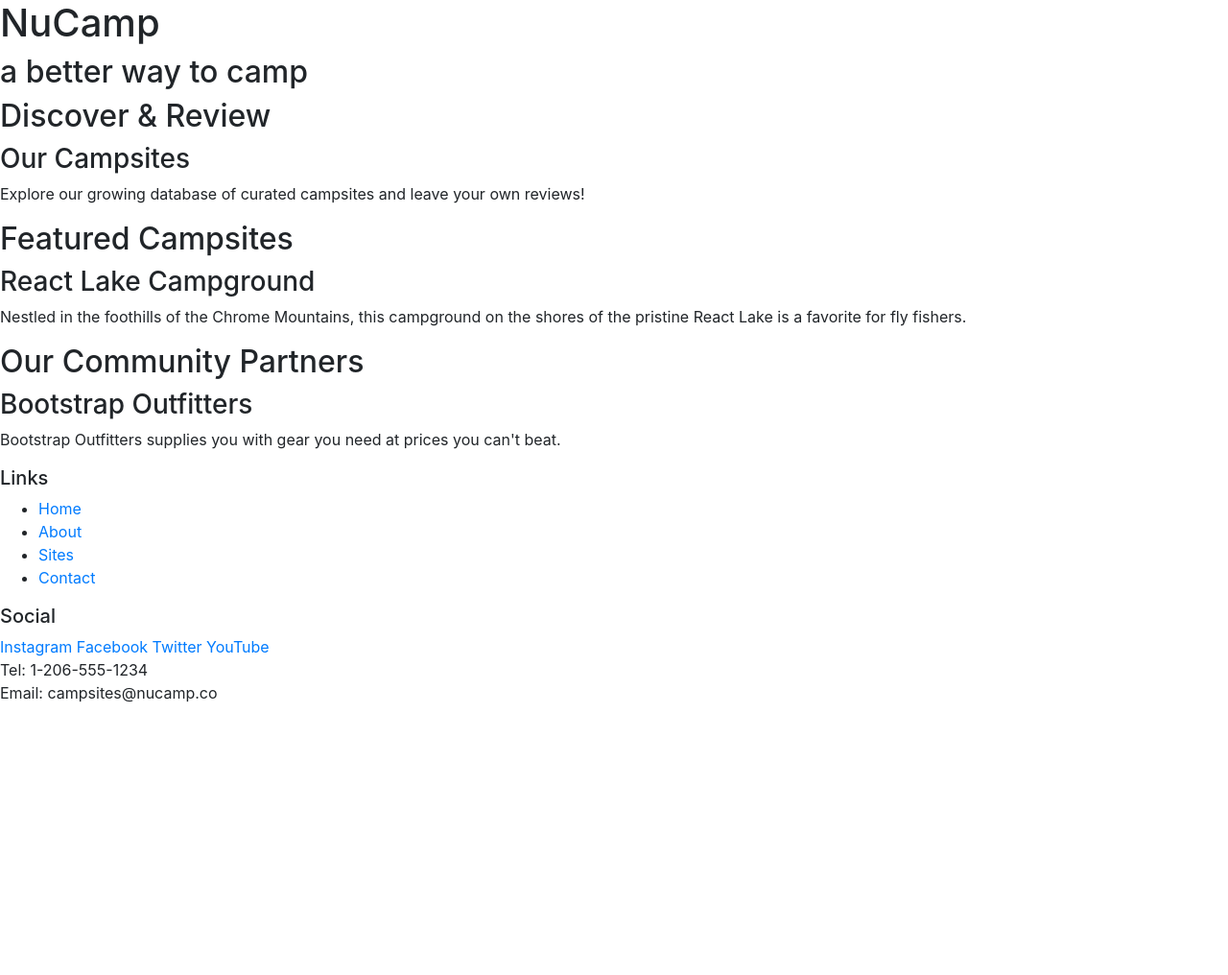
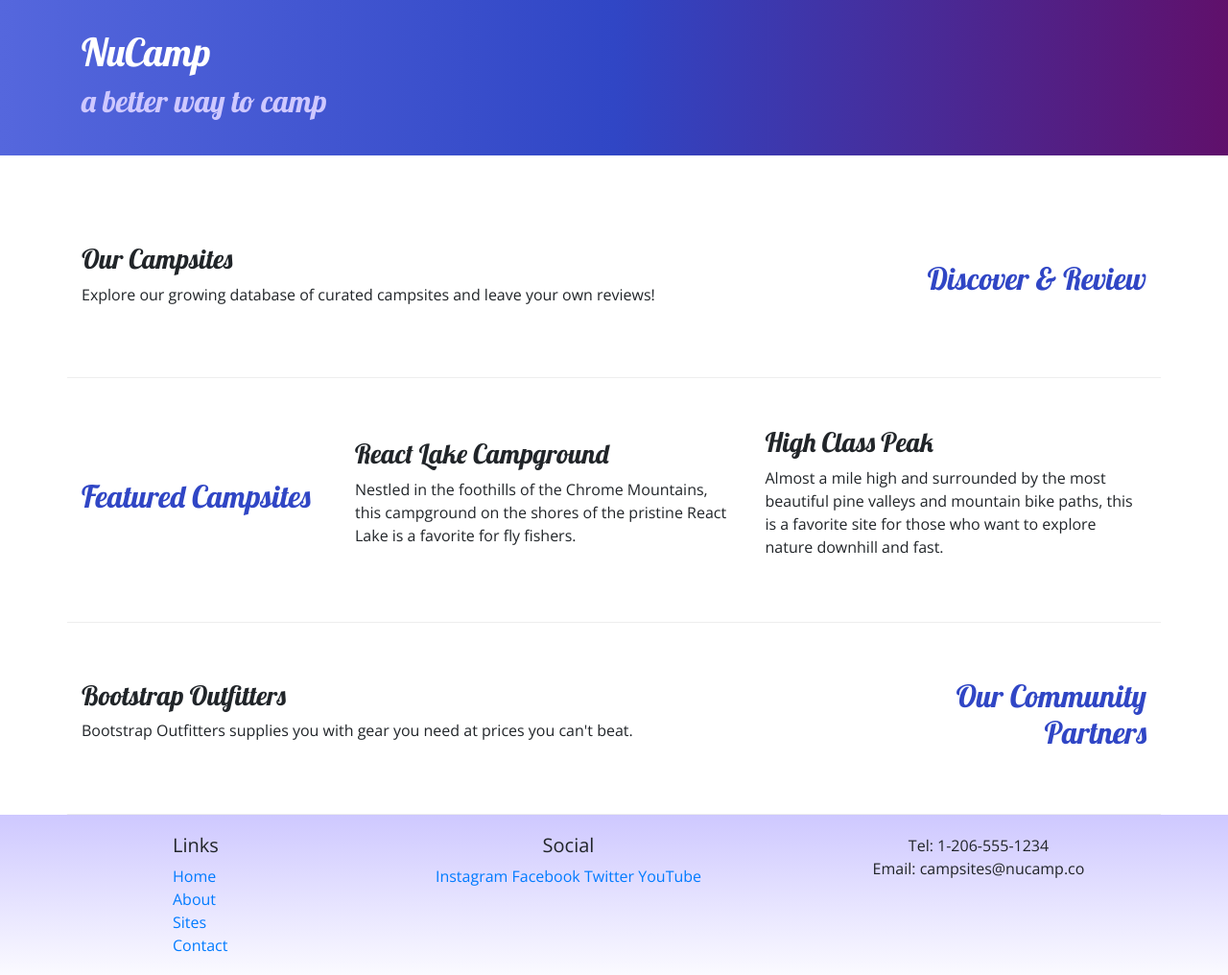
Before and after one commit to BrandyLopez619/nucampsite, a website: page index.html in a window 1280 px wide. Shown: the whole page at 96% size. Before the commit the page ends 800 px from the top, so only its background shows below. Drawn offline with nearby package versions, Linux system fonts and the light colour scheme.

Commit message:
final week 1

```diff
--- /dev/null
+++ b/css/styles.css
@@ -0,0 +1,33 @@
+body {
+    font-family: "Open Sans", sans-serif;
+}
+
+h1, h2, h3 {
+    font-family: "Lobster", cursive;
+}
+
+h2 {
+    color: #3046c5;
+}
+
+header h2 {
+    color: #cec8ff;
+}
+
+footer {
+    background-image: linear-gradient(#CEC8ff, white);
+    padding: 20px 0;
+}
+
+.jumbotron {
+    padding: 30px;
+    background-image: linear-gradient(to right, #5567dd, #3046c5, #60106b);
+    color: white;
+
+}
+.row-content {
+    padding: 50px 0;
+    border-bottom: 1px ridge;
+    min-height: 200px;
+
+}
--- a/index.html
+++ b/index.html
@@ -9,56 +9,84 @@
     <!-- Bootstrap CSS -->
     <link rel="stylesheet" href="node_modules/bootstrap/dist/css/bootstrap.min.css" />
 
+    <!-- Additional CSS must be placed after Bootstrap CSS -->
+    <link rel="stylesheet" href="https://fonts.googleapis.com/css?family=Lobster|Open+Sans" /> <!-- must go after bootstrap-->
+    <link rel="stylesheet" href="css/styles.css" />  <!-- must go after bootstrap-->
+
     <title>NuCamp: A Better Way To Camp</title>
+
 </head>
-
 <body>
-
-    <header>
-        <div>
+    <header class="jumbotron jumbotron-fluid">
+        <div class= "container">
+            <div class="row">
+                <div class="col">
                     <h1>NuCamp</h1>
                     <h2>a better way to camp</h2>
                 </div>
+            </div>
+        </div>
     </header>
 
-    <div>
-        <h2>Discover & Review</h2>
+    <div class="container">
+        <div class="row row-content align-items-center">
+            <div class="col-sm-4 order-sm-last col-md-3">
+                <h2 class="text-sm-right">Discover & Review</h2>
+            </div>
+            <div class="col">
                 <h3>Our Campsites</h3>
                 <p>Explore our growing database of curated campsites and leave your own reviews!</p>
             </div>
+        </div>
 
-    <div>
+        <div class="row row-content align-items-center">
+            <div class="col-sm-4 col-md-3">
                 <h2>Featured Campsites</h2>
+            </div>
+            <div class="col">
                 <h3>React Lake Campground</h3>
                 <p>Nestled in the foothills of the Chrome Mountains, this campground on the shores of the pristine React Lake is a favorite for fly fishers.</p>
             </div>
+            <div class="col">
+                <h3>High Class Peak</h3>
+                <p>Almost a mile high and surrounded by the most beautiful pine valleys and mountain bike paths, this is a favorite site for those who want to explore nature downhill and fast.</p>
+            </div>
+        </div>
 
-    <div>
-        <h2>Our Community Partners</h2>
+        <div class="row row-content align-items-center">
+            <div class="col-sm-4 order-sm-last col-md-3">
+                <h2 class="text-sm-right">Our Community Partners</h2>
+            </div>
+            <div class="col">
                 <h3>Bootstrap Outfitters</h3>
                 <p>Bootstrap Outfitters supplies you with gear you need at prices you can't beat.</p>
             </div>
-
+        </div>
+    </div>
     <footer>
-        <div>
+        <div class="container">
+            <div class="row">
+                <div class="col-4 col-sm-2 offset-1">
                     <h5>Links</h5>
-            <ul>
+                    <ul class="list-unstyled">
                         <li><a href="#">Home</a></li>
                         <li><a href="#">About</a></li>
                         <li><a href="#">Sites</a></li>
                         <li><a href="#">Contact</a></li>
                     </ul>
                 </div>
-        <div>
+                <div class="col-6 col-sm-5 text-center">
                     <h5>Social</h5>
                     <a href="http://instagram.com/">Instagram</a>
                     <a href="http://facebook.com/">Facebook</a>
                     <a href="http://twitter.com/">Twitter</a>
                     <a href="http://youtube.com/">YouTube</a>
                 </div>
-        <div>
+                <div class="col-sm-4 text-center">
                     Tel: 1-206-555-1234<br />
                     Email: campsites@nucamp.co
+                </div>
+            </div>
         </div>
     </footer>
     <!-- jQuery must come first, then Popper.js, then the Bootstrap JavaScript plugins.-->
```
Also changed, not shown: 1 other file. Lines whose indentation alone changed are shown as unchanged.
